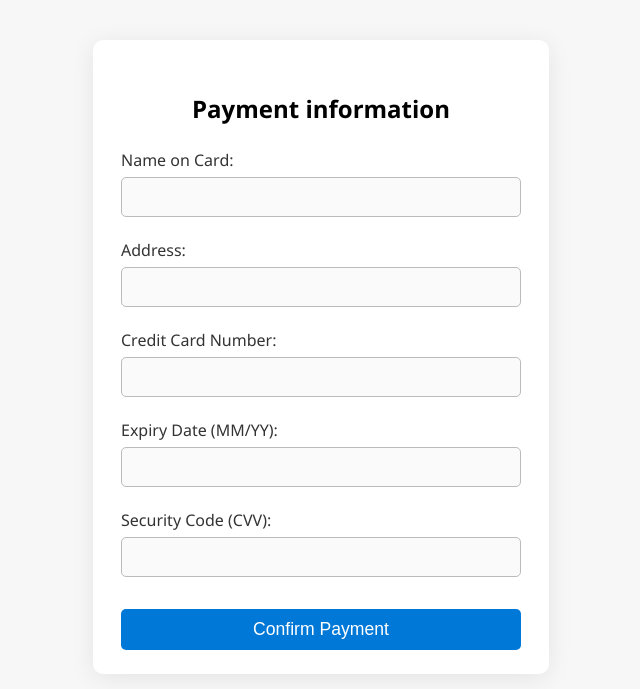
After one commit to jcovaa/LTW-project, a PHP site: page /payment.php in a window 1280 px wide. The commit adds this page. Shown: the top 689 px of the page, without its empty margins (319-959 px from the left). Run offline with PHP 8.4, Linux system fonts and the light colour scheme.

Commit message:
Added payment method

```diff
--- /dev/null
+++ b/css/payment.css
@@ -0,0 +1,68 @@
+body {
+   background: #f7f7f7;
+   font-family: 'Segoe UI', Arial, sans-serif;
+   margin: 0;
+   padding: 0;
+}
+
+#payment_page {
+   max-width: 400px;
+   margin: 40px auto;
+   background: #fff;
+   border-radius: 10px;
+   box-shadow: 0 4px 24px rgba(0,0,0,0.08);
+   padding: 32px 28px 24px 28px;
+}
+
+#payment_page header {
+   text-align: center;
+   margin-bottom: 24px;
+}
+
+#payment_form {
+   display: flex;
+   flex-direction: column;
+   gap: 18px;
+}
+
+#payment_form label {
+   display: flex;
+   flex-direction: column;
+   font-size: 1rem;
+   color: #333;
+   margin-bottom: 4px;
+}
+
+#payment_form input[type="text"] {
+   margin-top: 6px;
+   padding: 10px;
+   border: 1px solid #bbb;
+   border-radius: 5px;
+   font-size: 1rem;
+   background: #fafafa;
+   transition: border 0.2s;
+}
+
+#payment_form input[type="text"]:focus {
+   border: 1.5px solid #0078d7;
+   outline: none;
+   background: #fff;
+}
+
+#payment_form button {
+   margin-top: 10px;
+   padding: 10px 0;
+   border: none;
+   border-radius: 5px;
+   background: #0078d7;
+   color: #fff;
+   font-size: 1.1rem;
+   font-weight: 500;
+   cursor: pointer;
+}
+
+
+
+#payment_form button:hover {
+   background: #005fa3;
+}
--- /dev/null
+++ b/payment.php
@@ -0,0 +1,49 @@
+<?php
+declare(strict_types = 1);
+
+require_once __DIR__ . '/database/session.php';
+
+$session = Session::getInstance();
+$serviceId = isset($_GET['service_id']) ? intval($_GET['service_id']) : 0;
+?>
+
+<!DOCTYPE html>
+<html lang="en">
+   <head>
+      <meta charset="UTF-8">
+      <meta name="viewport" content="width=device-width, initial-scale=1.0">
+      <link rel="stylesheet" href="css/payment.css">
+      <title>Payment</title>
+   </head>
+   <body>
+      <main id="payment_page">
+         <header>
+            <h2>Payment information</h2>
+         </header>
+         <form id="payment_form">
+            <input type="hidden" name="service_id" value="<?=$serviceId ?>">
+            <label>
+               Name on Card:
+               <input type="text" name="name" required pattern="[a-zA-Z\s]{2,}">
+            </label>
+            <label>
+               Address:
+               <input type="text" name="address" required>
+            </label>
+            <label>
+               Credit Card Number:
+               <input type="text" name="cc_number" required pattern="\d{13,19}">
+            </label>
+            <label>
+               Expiry Date (MM/YY):
+               <input type="text" name="expiry" required pattern="(0[1-9]|1[0-2])\/\d{2}">
+            </label>
+            <label>
+               Security Code (CVV):
+               <input type="text" name="cvv" required pattern="\d{3,4}">
+            </label>
+            <button type="submit" name="action" value="confirm">Confirm Payment</button>
+         </form>
+      </main>
+   </body>
+</html>
--- a/templates/service.tpl.php
+++ b/templates/service.tpl.php
@@ -286,7 +286,7 @@ declare(strict_types=1);
          <p>Service Price</p>
          <p><?=$service->price ?>€</p>
       </div>
-      <button class="purchase_button">Purchase Now</button>
+      <button class="purchase_button" onclick="window.location.href='payment.php?service_id=<?=$service->id ?>'">Purchase Now</button>
    </section>
 <?php } ?>
 
```
Also changed, not shown: api/api.payment.php (added, +68 -0 lines), javascript/script.js (+24 -0 lines).
